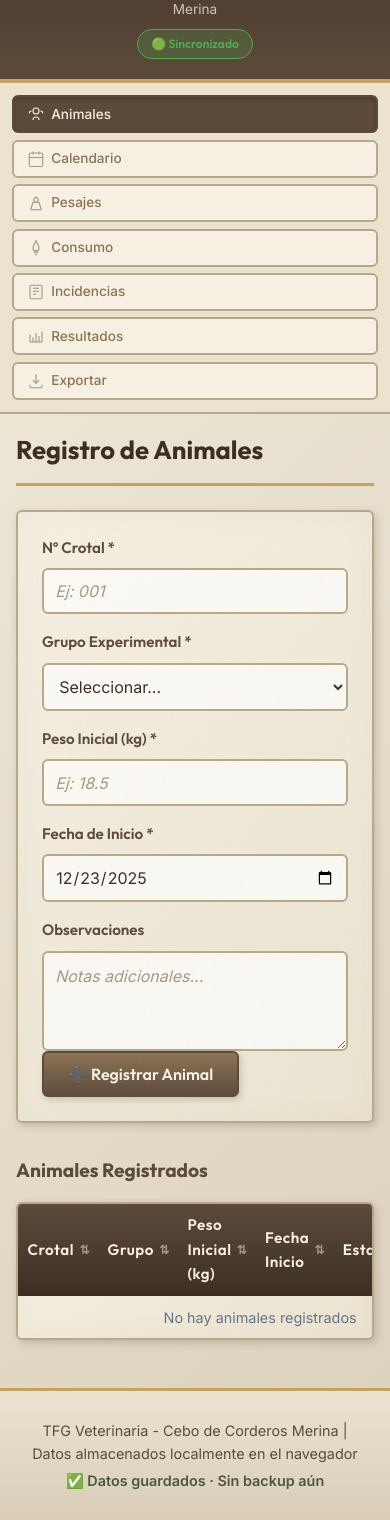
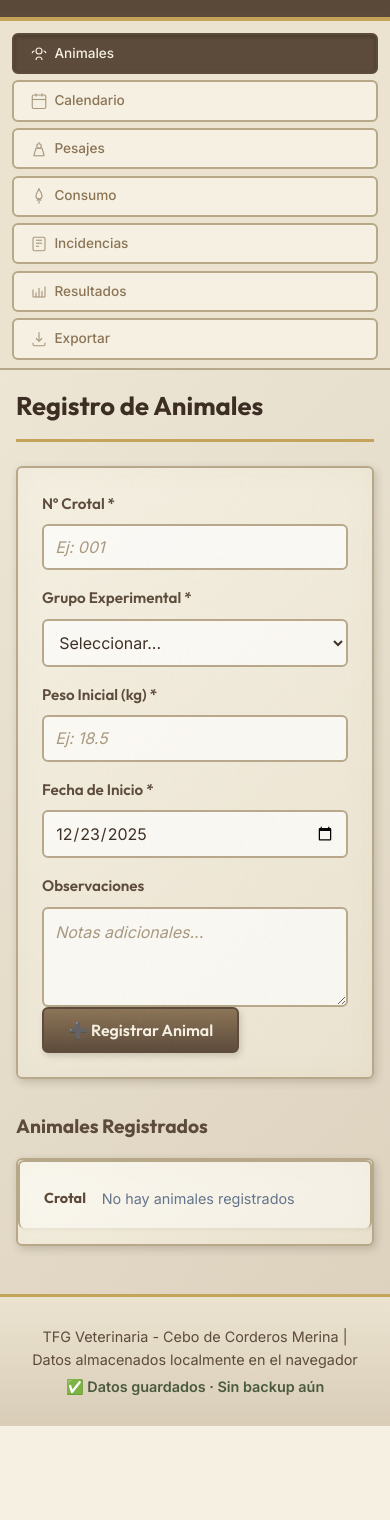
Before and after one commit to angelromeroguillen33/tfg-corderos, a plain HTML site: page index.html in a window 390 px wide. Shown: the part 318-1838 px from the top of the page. After the commit the page ends 1744 px from the top, so only its background shows below. Drawn offline with nearby package versions, Linux system fonts and the light colour scheme; no server answers; a script that the page names is missing.

Commit message:
Restyle para web movil

```diff
--- a/styles.css
+++ b/styles.css
@@ -1285,13 +1285,139 @@
 }
 
 @keyframes pulse {
-
-    0%,
-    100% {
+    0%, 100% {
         opacity: 1;
     }
-
     50% {
         opacity: 0.5;
     }
 }
+
+/* ========================================
+   RESPONSIVE MÓVIL (Max 768px)
+   ======================================== */
+
+@media screen and (max-width: 768px) {
+    /* Ajustes generales */
+    main { padding: 1rem; }
+
+    /* Header compacto */
+    header .header-image { max-height: 120px; }
+    header .header-image img { height: 120px; }
+    header h1 { font-size: 1.4rem; }
+
+    /* Navegación Scrollable */
+    .tabs {
+        flex-wrap: nowrap;
+        overflow-x: auto;
+        justify-content: flex-start;
+        padding-bottom: 0.5rem;
+        -webkit-overflow-scrolling: touch; /* Suavidad en iOS */
+    }
+
+    .tab-btn {
+        flex: 0 0 auto; /* No encoger ni estirar */
+        padding: 0.6rem 1rem;
+    }
+
+    /* Transformar tablas en Tarjetas (Card View) */
+    table, thead, tbody, th, td, tr {
+        display: block;
+    }
+
+    /* Ocultar encabezados de tabla */
+    thead tr {
+        position: absolute;
+        top: -9999px;
+        left: -9999px;
+    }
+
+    /* Estilo de tarjeta para cada fila */
+    tr {
+        margin-bottom: 1rem;
+        border: 2px solid var(--color-borde);
+        border-radius: var(--radio);
+        background: rgba(255, 255, 255, 0.4);
+        box-shadow: 2px 2px 5px rgba(0,0,0,0.05);
+        padding: 0.5rem;
+    }
+
+    /* Celdas como filas dentro de la tarjeta */
+    td {
+        border: none;
+        border-bottom: 1px solid var(--color-borde);
+        position: relative;
+        padding-left: 45% !important; /* Espacio para labels */
+        text-align: right !important;
+        min-height: 40px;
+        display: flex;
+        align-items: center;
+        justify-content: flex-end;
+    }
+
+    td:last-child {
+        border-bottom: none;
+        justify-content: center;
+        padding-left: 1rem !important;
+        margin-top: 0.5rem;
+    }
+
+    /* Etiquetas (pseudo-elementos) */
+    td::before {
+        position: absolute;
+        top: 50%;
+        left: 1rem;
+        transform: translateY(-50%);
+        width: 40%;
+        padding-right: 10px;
+        white-space: nowrap;
+        font-weight: bold;
+        text-align: left;
+        color: var(--color-marron-oscuro);
+        font-family: var(--fuente-titulo);
+    }
+
+    /* Etiquetas específicas por tabla (usando orden de columnas) */
+
+    /* Tabla ANIMALES */
+    #tabla-animales td:nth-of-type(1):before { content: "Crotal"; }
+    #tabla-animales td:nth-of-type(2):before { content: "Grupo"; }
+    #tabla-animales td:nth-of-type(3):before { content: "P. Inicial"; }
+    #tabla-animales td:nth-of-type(4):before { content: "Inicio"; }
+    #tabla-animales td:nth-of-type(5):before { content: "Estado"; }
+
+    /* Tabla PESAJES */
+    #tabla-pesajes td:nth-of-type(1):before { content: "Fecha"; }
+    #tabla-pesajes td:nth-of-type(2):before { content: "Crotal"; }
+    #tabla-pesajes td:nth-of-type(3):before { content: "Grupo"; }
+    #tabla-pesajes td:nth-of-type(4):before { content: "Peso"; }
+    #tabla-pesajes td:nth-of-type(5):before { content: "Semana"; }
+    #tabla-pesajes td:nth-of-type(6):before { content: "GMD"; }
+
+    /* Tabla CONSUMO */
+    #tabla-consumo td:nth-of-type(1):before { content: "Fecha"; }
+    #tabla-consumo td:nth-of-type(2):before { content: "Grupo"; }
+    #tabla-consumo td:nth-of-type(3):before { content: "Pienso Ofrec."; }
+    #tabla-consumo td:nth-of-type(4):before { content: "Pienso Rech."; }
+    #tabla-consumo td:nth-of-type(5):before { content: "Consumo Neto"; }
+    #tabla-consumo td:nth-of-type(6):before { content: "Forraje Ofrec."; }
+    #tabla-consumo td:nth-of-type(7):before { content: "Forraje Rech."; }
+
+    /* Tabla INCIDENCIAS (Arreglo específico solicitado) */
+    #tabla-incidencias td:nth-of-type(1):before { content: "Fecha"; }
+    #tabla-incidencias td:nth-of-type(2):before { content: "Animal"; }
+    #tabla-incidencias td:nth-of-type(3):before { content: "Grupo"; }
+    #tabla-incidencias td:nth-of-type(4):before { content: "Tipo"; }
+    #tabla-incidencias td:nth-of-type(5):before { content: "Descripción"; }
+    #tabla-incidencias td:nth-of-type(6):before { content: "Medicamento"; }
+
+    /* Ajustes generales de formulario en móvil */
+    .form-row {
+        grid-template-columns: 1fr;
+    }
+
+    .filter-row {
+        flex-direction: column;
+        align-items: stretch;
+    }
+}
```
